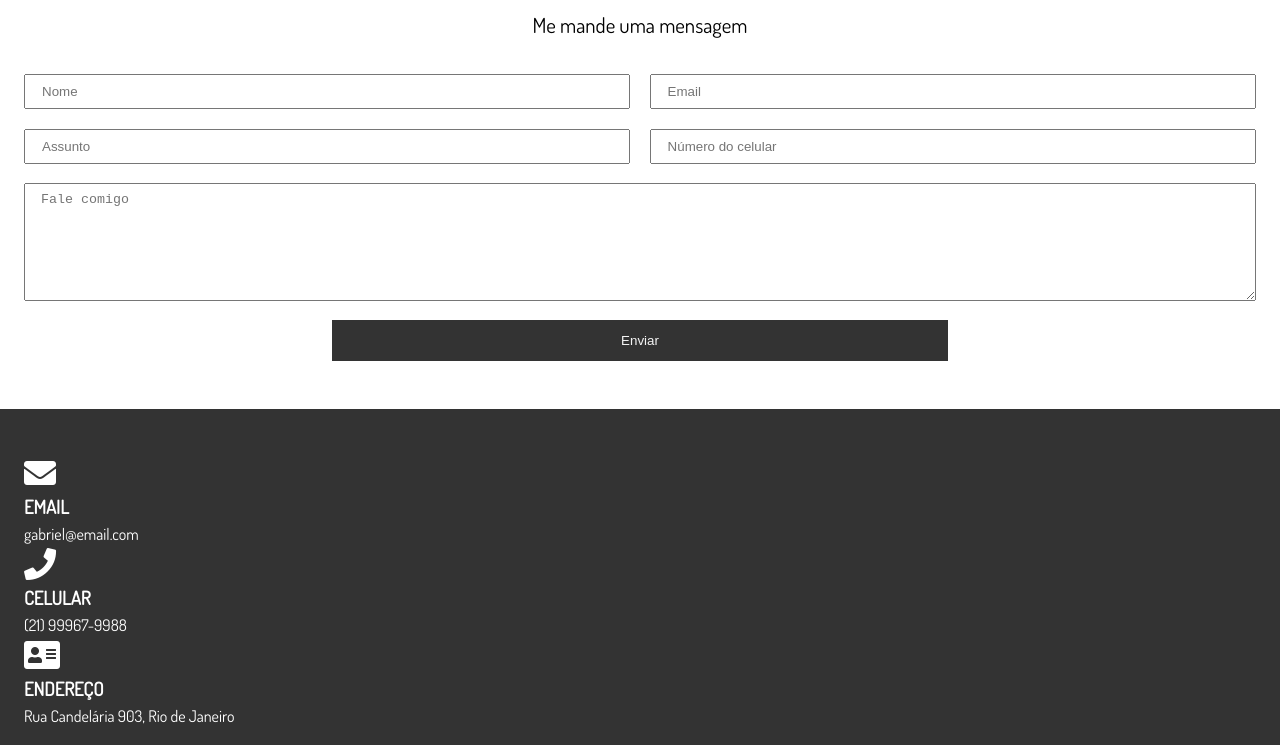
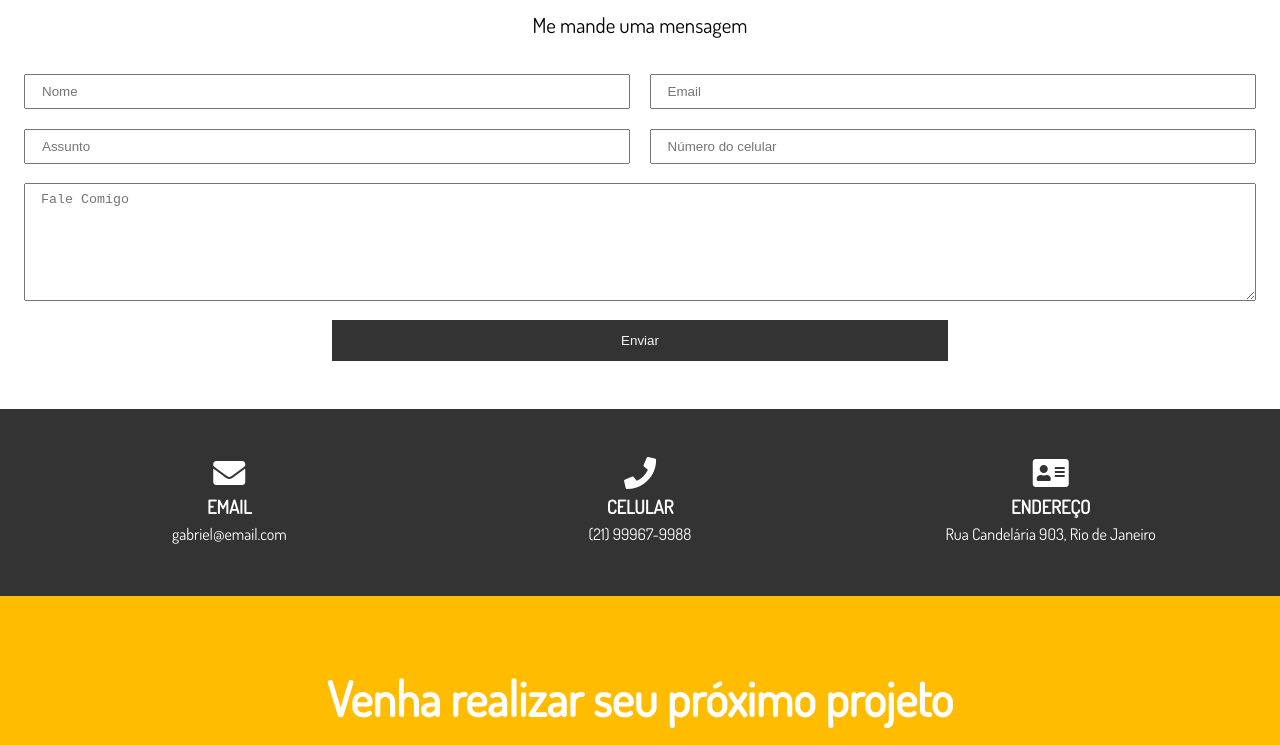
Before and after one commit to gabrielvf64/portifolio-usando-sass-site, a website: page dist/contato.html in a window 1280 px wide. Shown: the part 207-952 px from the top of the page. Drawn offline with Linux system fonts and the light colour scheme.

Commit message:
Estilos das informações para contato

```diff
--- a/scss/main.scss
+++ b/scss/main.scss
@@ -344,6 +344,21 @@ img {
       width: 50%;
     }
   }
+
+  &-b {
+    .contact-info {
+      display: grid;
+      grid-template-columns: repeat(3, 1fr);
+      text-align: center;
+    }
+  }
+
+  &-c {
+    h1 {
+      text-align: center;
+      font-size: 3rem;
+    }
+  }
 }
 
 // Footer
```
Also changed, not shown: dist/contato.html, dist/css/main.css.
